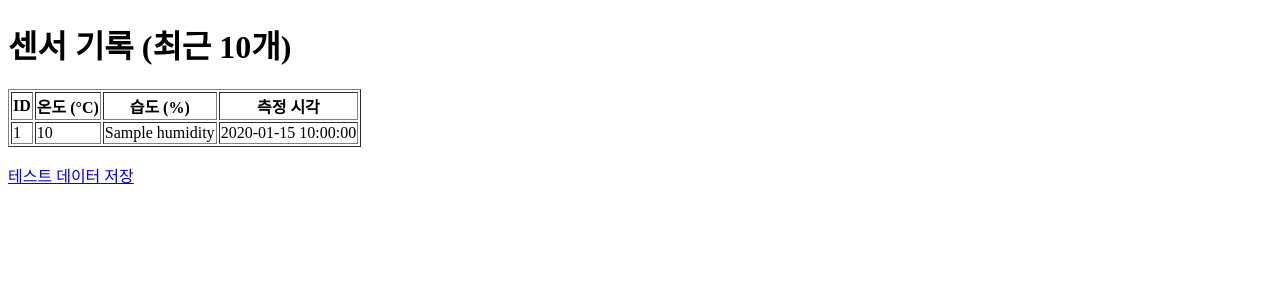
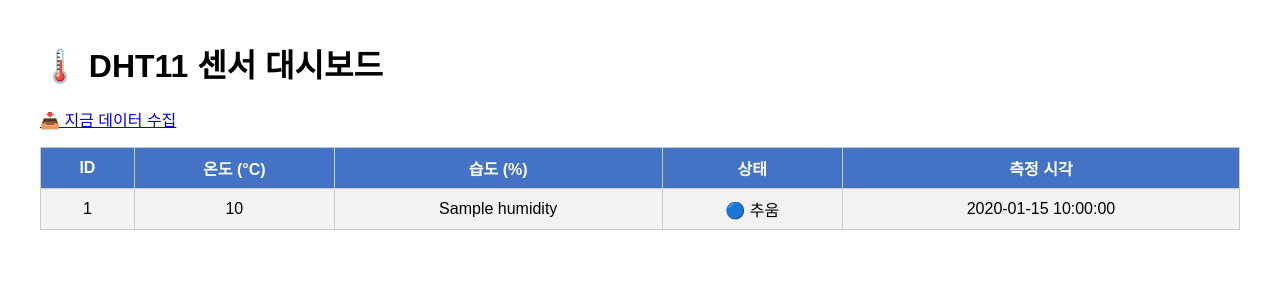
Before and after one commit to J00NQ/IoT_YH, a Flask app: template IoT_programming/0220/templates/index.html in a window 1280 px wide. Shown: the top 300 px of the page. Run offline with Flask 3, Linux system fonts and the light colour scheme; the template is opened without the code that fills it: most values are stand-ins (such as "Sample title", 1, 10 or a date in 2020).

Commit message:
7교시 실습1 완성

```diff
--- a/IoT_programming/0220/app.py
+++ b/IoT_programming/0220/app.py
@@ -1,4 +1,8 @@
-import pymysql
+import serial
+
+import time
+
+import mysql.connector
 
 from flask import Flask, render_template
 
@@ -6,25 +10,75 @@ app = Flask(__name__)
 
 def get_connection():
 
-    """MariaDB 연결 객체를 반환하는 함수"""
+    return mysql.connector.connect(
 
-    return pymysql.connect(
         host="localhost",
+
         user="pi",
+
         password="test1234",
-        database="sensor_db",
-        charset="utf8mb4"
+
+        database="sensor_db"
+
     )
 
-@app.route('/')
+def read_sensor():
 
-def index():
+    try:
+
+        ser = serial.Serial("/dev/ttyUSB0", 9600, timeout=2)
+
+        time.sleep(2)
+
+        line = ser.readline().decode("utf-8").strip()
+
+        ser.close()
+
+        parts = line.split(",")
+
+        return {
+
+            "temperature": float(parts[0]),
+
+            "humidity":    float(parts[1])
+
+        }
+
+    except Exception as e:
+
+        print("센서 오류:", e)
+
+        return None
+
+def save_to_db(temperature, humidity):
 
     conn   = get_connection()
 
-    cursor = conn.cursor(pymysql.cursors.DictCursor)
+    cursor = conn.cursor()
 
-    cursor.execute("SELECT * FROM sensor_data ORDER BY recorded_at DESC LIMIT 10")
+    sql    = "INSERT INTO sensor_data (temperature, humidity) VALUES (%s, %s)"
+
+    cursor.execute(sql, (temperature, humidity))
+
+    conn.commit()
+
+    cursor.close()
+
+    conn.close()
+
+def get_records(limit=10):
+
+    conn   = get_connection()
+
+    cursor = conn.cursor(dictionary=True)
+
+    cursor.execute(
+
+        "SELECT * FROM sensor_data ORDER BY recorded_at DESC LIMIT %s",
+
+        (limit,)
+
+    )
 
     rows = cursor.fetchall()
 
@@ -32,34 +86,32 @@ def index():
 
     conn.close()
 
-    return render_template("index.html", records=rows)
+    return rows
 
-@app.route('/save')
+@app.route('/')
 
-def save():
+def index():
 
-    """가짜 센서 데이터를 DB에 저장 (나중에 실제 Serial 데이터로 교체)"""
+    records = get_records()
 
-    temperature = 25.3
+    return render_template("index.html", records=records)
 
-    humidity    = 60.5
+@app.route('/collect')
 
-    conn   = get_connection()
+def collect():
 
-    cursor = conn.cursor()
+    data = read_sensor()
 
-    sql = "INSERT INTO sensor_data (temperature, humidity) VALUES (%s, %s)"
+    if data:
 
-    cursor.execute(sql, (temperature, humidity))
+        save_to_db(data["temperature"], data["humidity"])
 
-    conn.commit()   # ← INSERT/UPDATE/DELETE 후 반드시 필요
+        return f"저장 완료: 온도 {data['temperature']}°C, 습도 {data['humidity']}%"
 
-    cursor.close()
+    else:
 
-    conn.close()
-
-    return "저장 완료!"
+        return "센서 데이터를 읽을 수 없습니다.", 500
 
 if __name__ == '__main__':
 
-    app.run(host="0.0.0.0", debug=True)   # host="0.0.0.0"
+    app.run(debug=True)
--- a/IoT_programming/0220/templates/index.html
+++ b/IoT_programming/0220/templates/index.html
@@ -6,17 +6,35 @@
 
     <meta charset="UTF-8">
 
-    <title>센서 데이터</title>
+    <title>센서 대시보드</title>
 
-    <meta http-equiv="refresh" content="5">
+    <meta http-equiv="refresh" content="10">
+
+    <style>
+
+        body  { font-family: sans-serif; margin: 40px; }
+
+        table { border-collapse: collapse; width: 100%; }
+
+        th, td { border: 1px solid #ccc; padding: 8px 12px; text-align: center; }
+
+        th    { background-color: #4472C4; color: white; }
+
+        tr:nth-child(even) { background-color: #f2f2f2; }
+
+    </style>
 
 </head>
 
 <body>
 
-    <h1>센서 기록 (최근 10개)</h1>
+    <h1>🌡️ DHT11 센서 대시보드</h1>
 
-    <table border="1">
+    <p><a href="/collect">📥 지금 데이터 수집</a></p>
+
+    {% if records %}
+
+    <table>
 
         <tr>
 
@@ -25,6 +43,8 @@
             <th>온도 (°C)</th>
 
             <th>습도 (%)</th>
+
+            <th>상태</th>
 
             <th>측정 시각</th>
 
@@ -40,6 +60,24 @@
 
             <td>{{ row.humidity }}</td>
 
+            <td>
+
+                {% if row.temperature >= 28 %}
+
+                    🔴 더움
+
+                {% elif row.temperature <= 20 %}
+
+                    🔵 추움
+
+                {% else %}
+
+                    🟢 쾌적
+
+                {% endif %}
+
+            </td>
+
             <td>{{ row.recorded_at }}</td>
 
         </tr>
@@ -48,7 +86,11 @@
 
     </table>
 
-    <p><a href="/save">테스트 데이터 저장</a></p>
+    {% else %}
+
+        <p>저장된 데이터가 없습니다. 위 링크를 눌러 데이터를 수집하세요.</p>
+
+    {% endif %}
 
 </body>
 
```
